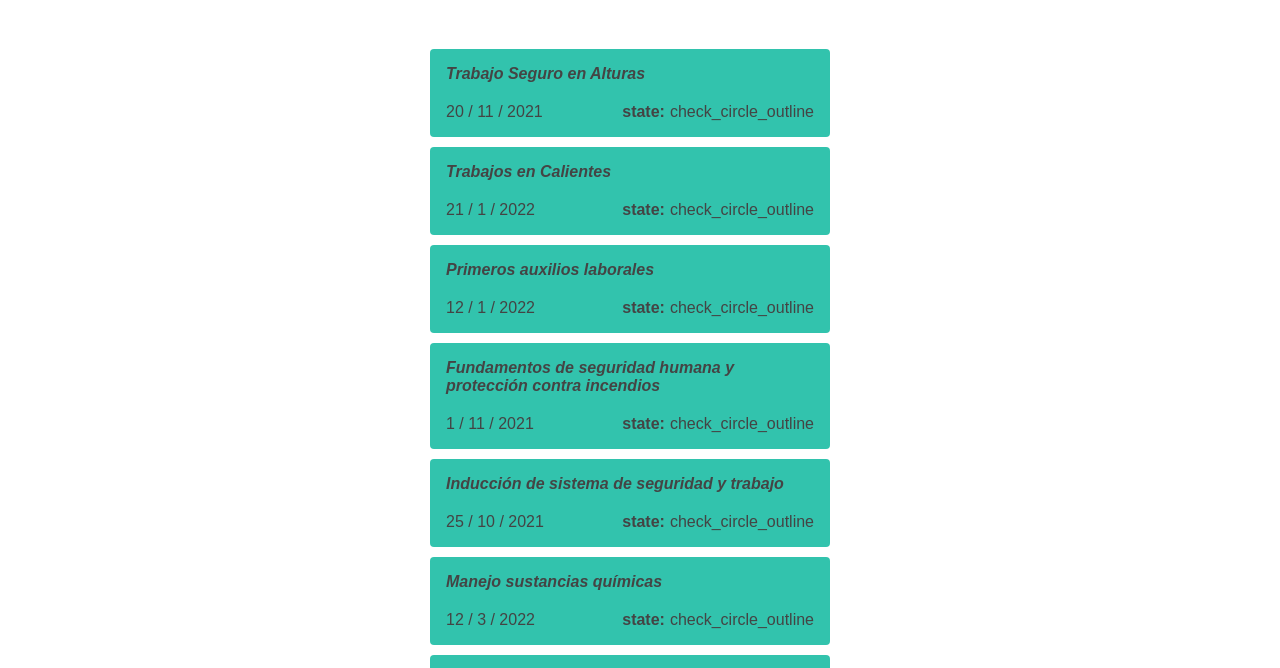
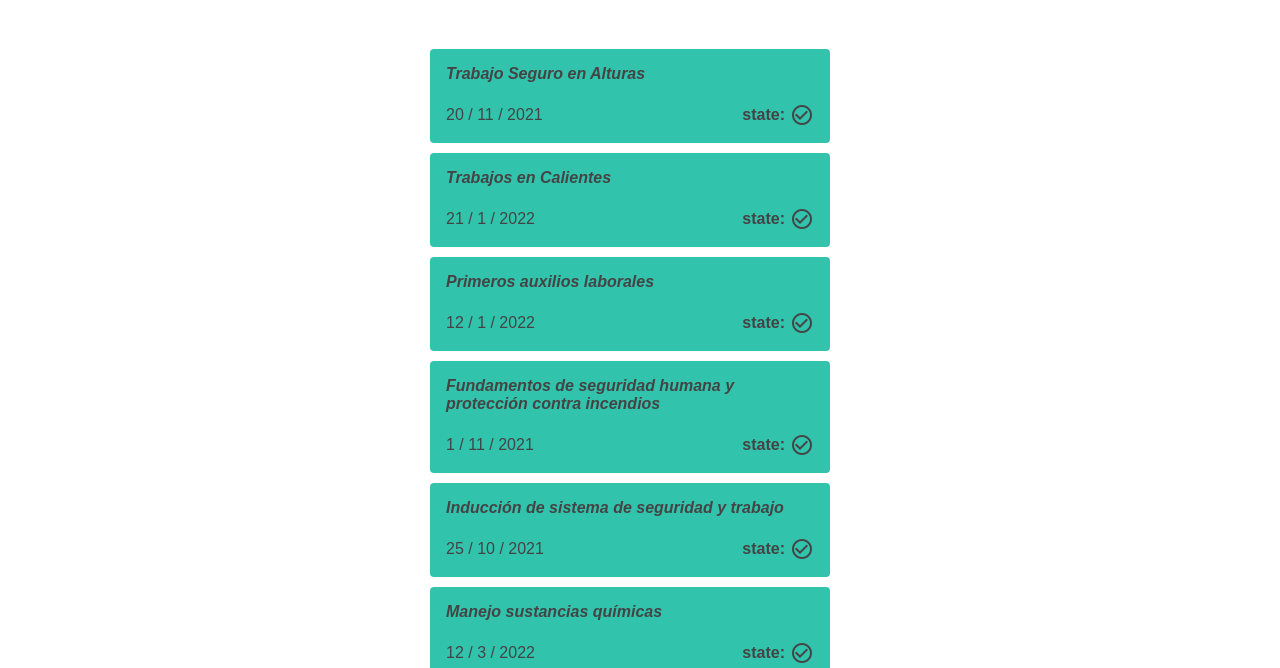
Before and after one commit to AndresLesmesg/website-ciclo03, a plain HTML site: page courses.html in a window 1280 px wide. Shown: the part 122-790 px from the top of the page. Drawn offline with Linux system fonts and the light colour scheme.

Commit message:
uncoment style Materil icons

```diff
--- a/courses.html
+++ b/courses.html
@@ -8,7 +8,7 @@
     <link rel="shortcut icon" href="media/favicon.ico" type="image/x-icon">
     <link rel="stylesheet" href="css/style.css">
     <link rel="stylesheet" href="css/component.css">
-    <!--<link rel="stylesheet" href="https://fonts.googleapis.com/icon?family=Material+Icons">-->
+    <link rel="stylesheet" href="https://fonts.googleapis.com/icon?family=Material+Icons">
 </head>
 <body>
     <header class="topnav">
--- a/css/style.css
+++ b/css/style.css
@@ -57,11 +57,11 @@ p{
     display:flex;
     justify-content: space-between;
     align-items: center;
-    padding: 0.5rem 0rem;
     position: fixed;
     top: 0px;
     left: 0px;
     right: 0px;
+    padding: 0.5rem 0rem;
     background-color: #fff;
 }
 .topnav-logo{
```
